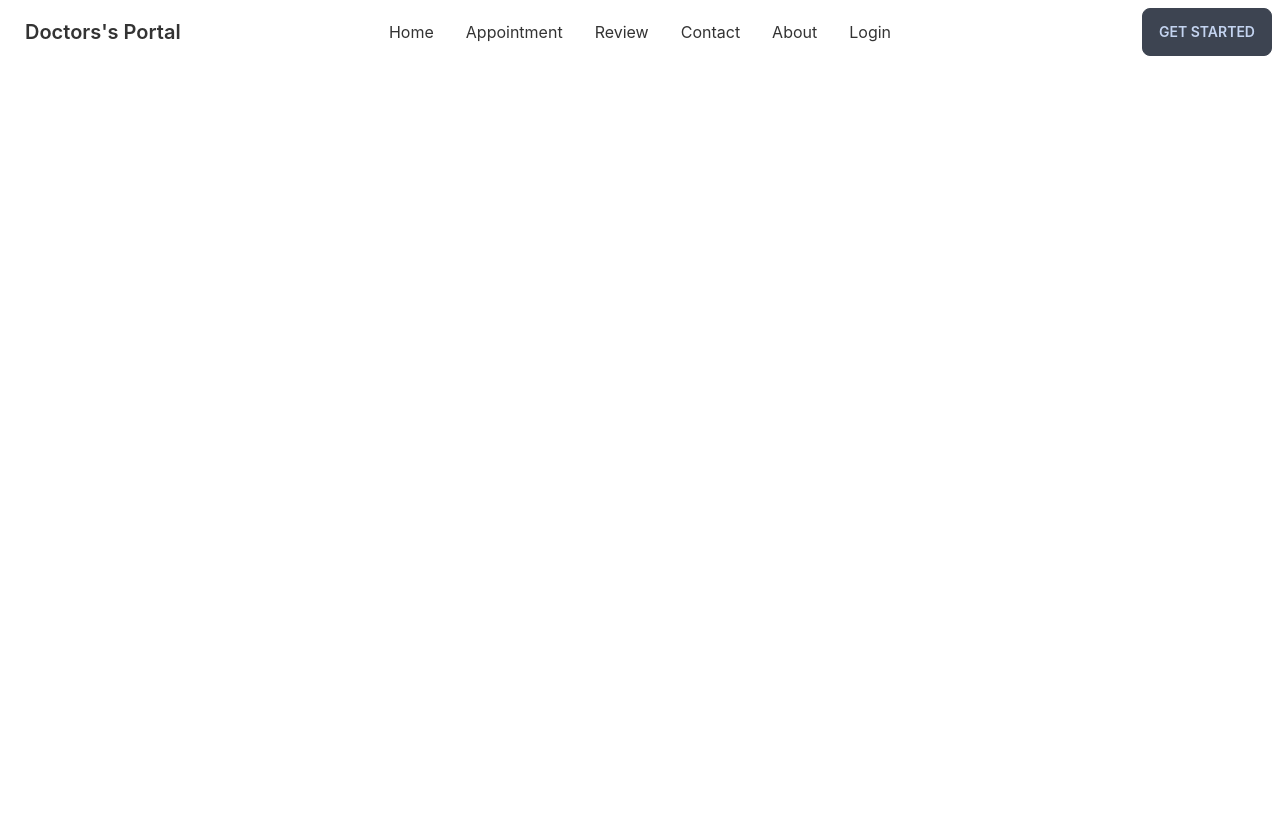
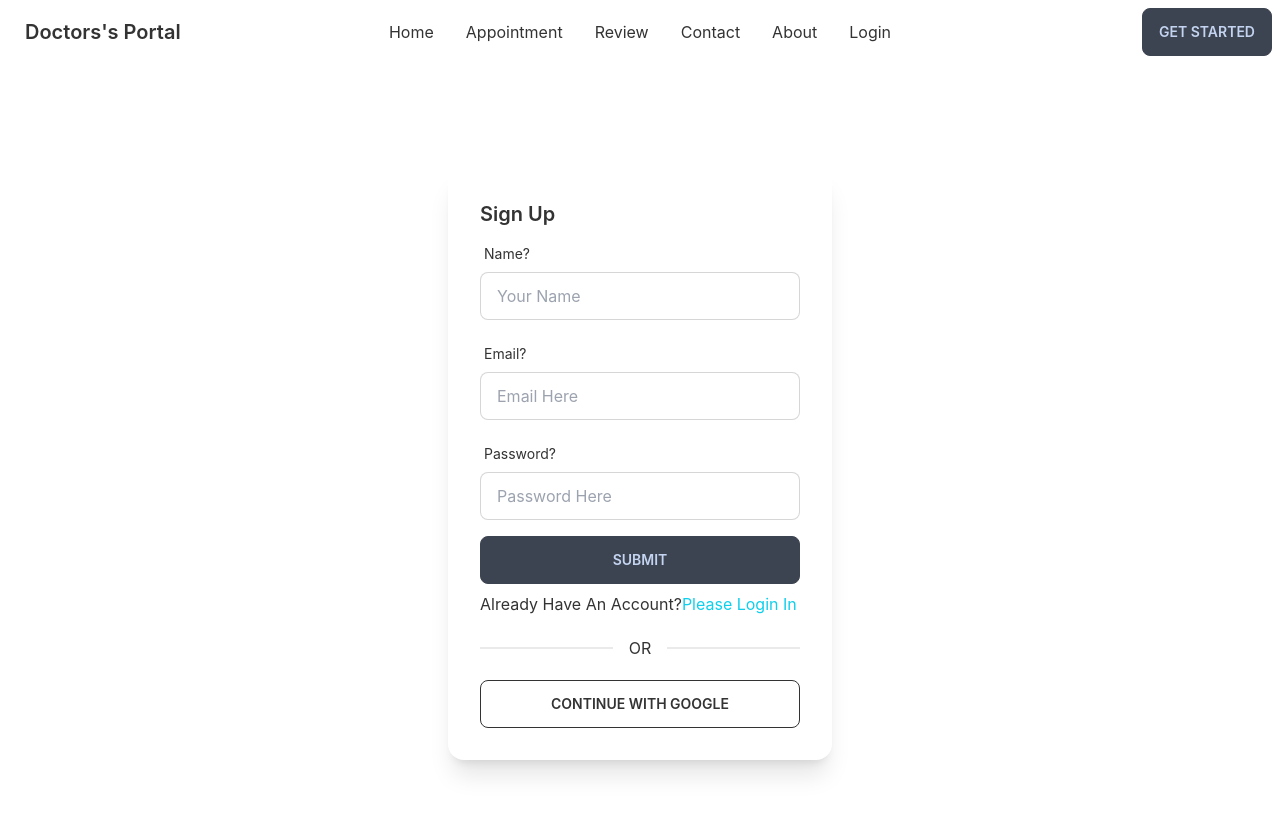
Before and after one commit to RAHUL573769/doctorPortalClientSide, a React (Create React App) app: page /register in a window 1280 px wide. Shown: the top 814 px of the page. Built offline with nearby package versions, Linux system fonts and the light colour scheme.

Commit message:
register added

```diff
--- a/src/App.js
+++ b/src/App.js
@@ -4,6 +4,7 @@
 import Contact from "./Components/Contact/Contact";
 import Home from "./Components/Home/Home";
 import Login from "./Components/Login/Login";
+import Register from "./Components/Register/Register";
 import Review from "./Components/Review/Review";
 import Header from "./Components/Shared/Header";
 
@@ -18,6 +19,7 @@
         <Route path="/login" element={<Login></Login>}></Route>
         <Route path="/review" element={<Review></Review>}></Route>
         <Route path="/contact" element={<Contact></Contact>}></Route>
+        <Route path="/register" element={<Register></Register>}></Route>
         <Route
           path="/appointment"
           element={<Appointmenr></Appointmenr>}
--- a/src/Components/Login/Login.js
+++ b/src/Components/Login/Login.js
@@ -3,6 +3,7 @@
 import { useForm } from "react-hook-form";
 import { useSignInWithGoogle } from "react-firebase-hooks/auth";
 import { useSignInWithEmailAndPassword } from "react-firebase-hooks/auth";
+import { Link } from "react-router-dom";
 
 const Login = () => {
   const [signInWithGoogle, user1, loading1, error1] = useSignInWithGoogle(auth);
@@ -110,7 +111,12 @@
             {signInErrorMessage}
             <input className="btn w-full max-w-xs" type="submit" />
           </form>
-
+          <p>
+            New to Doctor's Portal?
+            <Link className="text-primary" to="/register">
+              Create a New Account?
+            </Link>
+          </p>
           <div className="divider">OR</div>
           <button
             onClick={() => signInWithGoogle()}
--- /dev/null
+++ b/src/Components/Register/Register.js
@@ -0,0 +1,162 @@
+import React from "react";
+import auth from "../../Firebase/Firebaseinit";
+import { useForm } from "react-hook-form";
+import {
+  useCreateUserWithEmailAndPassword,
+  useSignInWithGoogle,
+} from "react-firebase-hooks/auth";
+import { useSignInWithEmailAndPassword } from "react-firebase-hooks/auth";
+import { Link } from "react-router-dom";
+
+const Register = () => {
+  const [signInWithGoogle, user1, loading1, error1] = useSignInWithGoogle(auth);
+
+  const {
+    register,
+    formState: { errors },
+    handleSubmit,
+  } = useForm();
+
+  let signInErrorMessage;
+
+  const [createUserWithEmailAndPassword, user, loading, error] =
+    useCreateUserWithEmailAndPassword(auth);
+  if (loading || loading1) {
+    return <button class="btn loading">loading</button>;
+  }
+  if ((error, error1)) {
+    signInErrorMessage = (
+      <p className="text-red-500">{error?.message || error1?.message}</p>
+    );
+  }
+
+  if (user1) {
+    console.log(user1);
+  }
+  const onSubmit = (data) => {
+    console.log(data);
+    createUserWithEmailAndPassword(data.email, data.password);
+  };
+
+  return (
+    <div>
+      <div className="flex h-screen justify-center items-center">
+        <div className="card w-96 bg-base-100 shadow-xl">
+          <div className="card-body">
+            <h2 className="card-title text-center ">Sign Up</h2>
+
+            <form onSubmit={handleSubmit(onSubmit)}>
+              <div className="form-control w-full max-w-xs">
+                <label className="label">
+                  <span className="label-text">Name?</span>
+                </label>
+                <input
+                  type="text"
+                  placeholder="Your Name"
+                  className="input input-bordered w-full max-w-xs"
+                  {...register("name", {
+                    required: {
+                      value: true,
+                      message: "Name is Required",
+                    },
+                  })}
+                />
+
+                <label className="label">
+                  {errors.name?.type === "required" && (
+                    <span className="label-text-alt text-red-500">
+                      {errors.name.message}{" "}
+                    </span>
+                  )}
+                </label>
+              </div>
+              <div className="form-control w-full max-w-xs">
+                <label className="label">
+                  <span className="label-text">Email?</span>
+                </label>
+                <input
+                  type="email"
+                  placeholder="Email Here"
+                  className="input input-bordered w-full max-w-xs"
+                  {...register("email", {
+                    required: {
+                      value: true,
+                      message: "Email is Required",
+                    },
+                    pattern: {
+                      value: /[A-Za-z]{3}/,
+                      message: "Please provide valid Email", // JS only: <p>error message</p> TS only support string
+                    },
+                  })}
+                />
+
+                <label className="label">
+                  {errors.email?.type === "required" && (
+                    <span className="label-text-alt text-red-500">
+                      {errors.email.message}{" "}
+                    </span>
+                  )}
+                  {errors.email?.type === "pattern" && (
+                    <span className="label-text-alt text-red-500">
+                      {errors.email.message}{" "}
+                    </span>
+                  )}
+                </label>
+              </div>
+              <div className="form-control w-full max-w-xs">
+                <label className="label">
+                  <span className="label-text">Password?</span>
+                </label>
+                <input
+                  type="password"
+                  placeholder="Password Here"
+                  className="input input-bordered w-full max-w-xs"
+                  {...register("password", {
+                    required: {
+                      value: true,
+                      message: "Password  is Required",
+                    },
+                    minLength: {
+                      value: 6,
+                      message: "Must be 6 characters long", // JS only: <p>error message</p> TS only support string
+                    },
+                  })}
+                />
+
+                <label className="label">
+                  {errors.password?.type === "required" && (
+                    <span className="label-text-alt text-red-500">
+                      {errors.password.message}{" "}
+                    </span>
+                  )}
+                  {errors.password?.type === "minLength" && (
+                    <span className="label-text-alt text-red-500">
+                      {errors.password.message}{" "}
+                    </span>
+                  )}
+                </label>
+              </div>
+              {signInErrorMessage}
+              <input className="btn w-full max-w-xs" type="submit" />
+            </form>
+            <p>
+              Already Have An Account?
+              <Link className="text-primary" to="/login">
+                Please Login In
+              </Link>
+            </p>
+            <div className="divider">OR</div>
+            <button
+              onClick={() => signInWithGoogle()}
+              className="btn btn-outline"
+            >
+              Continue With Google
+            </button>
+          </div>
+        </div>
+      </div>
+    </div>
+  );
+};
+
+export default Register;
```
